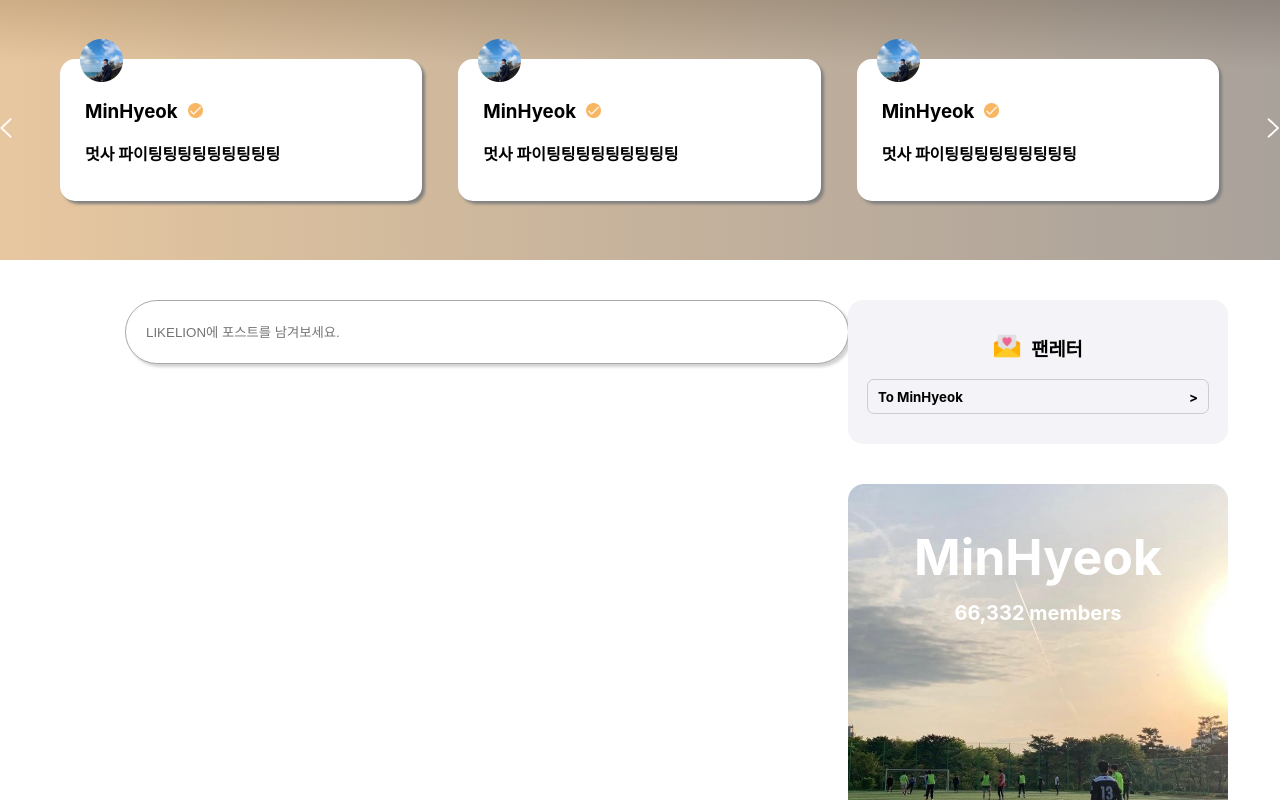
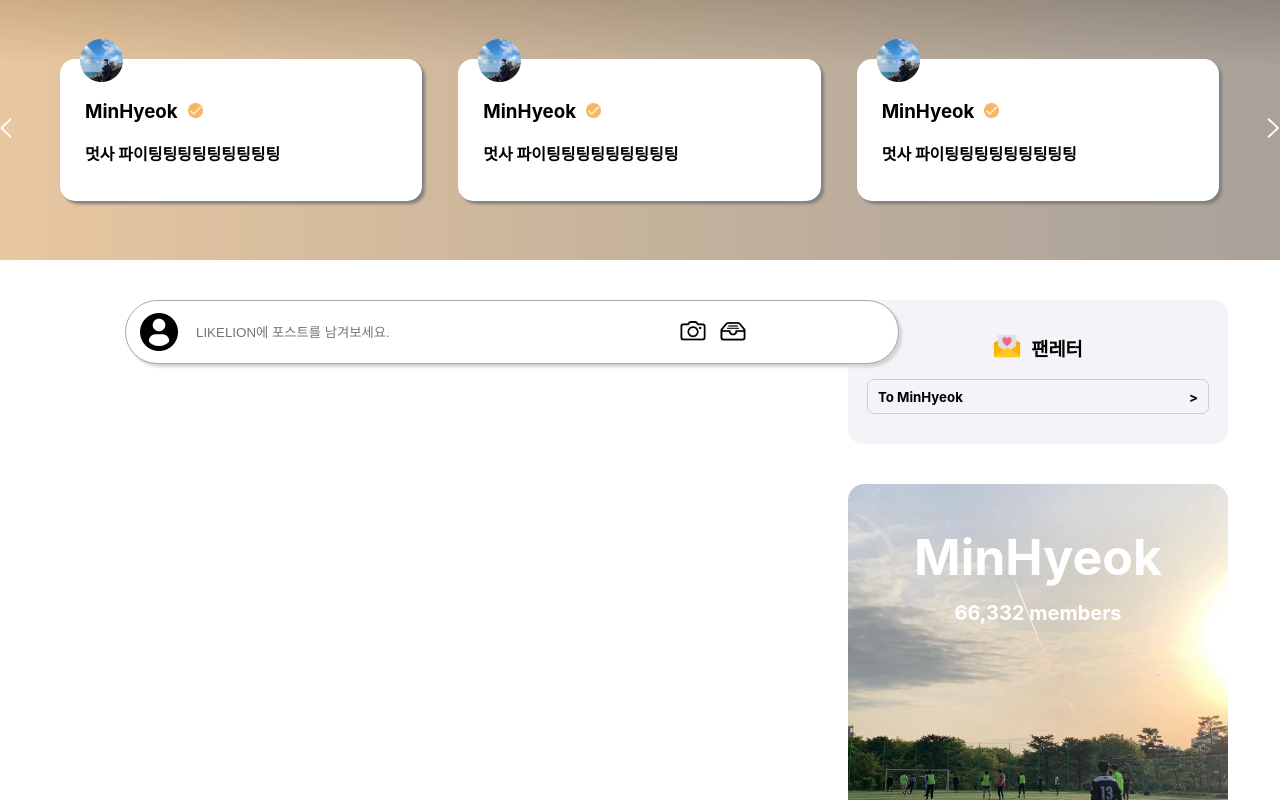
Before and after one commit to LikeLionToy1/toy-project, a React (Create React App) app in the folder artist-community/: page / in a window 1280 px wide. Shown: the top 800 px of the page. Built offline with nearby package versions, Linux system fonts and the light colour scheme; a web font is replaced by a local one.

Commit message:
section2 인풋 완성

```diff
--- a/artist-community/src/pages/Section2.jsx
+++ b/artist-community/src/pages/Section2.jsx
@@ -1,9 +1,24 @@
 import React from "react";
+
+import user_profile from "../assets/user_profile.png";
+import camera from "../assets/input_camera.png";
+import tray from "../assets/input_tray.png";
 
 const Section2 = () => {
   return (
-    <div className="post_input">
+    <div className="inner">
       <input type="text" placeholder="LIKELION에 포스트를 남겨보세요." />
+      <div className="user_profile">
+        <img
+          src={user_profile}
+          width={"38px"}
+          style={{ marginLeft: "130px" }}
+        />
+      </div>
+      <div className="camera_tray">
+        <img src={camera} width={"30px"} />
+        <img src={tray} width={"30px"} style={{ marginLeft: "10px" }} />
+      </div>
     </div>
   );
 };
--- a/artist-community/src/style/Feed.css
+++ b/artist-community/src/style/Feed.css
@@ -24,7 +24,7 @@ input {
 
   box-shadow: 3px 3px 3px rgb(210, 210, 210);
 
-  padding-left: 20px;
+  padding-left: 70px;
   margin-top: 40px;
   margin-left: 125px;
 }
@@ -63,3 +63,19 @@ input:focus {
   margin-top: auto;
   margin-bottom: auto;
 }
+
+.inner {
+  position: relative;
+}
+
+.user_profile {
+  position: absolute;
+  left: 10px;
+  top: 8%;
+}
+
+.camera_tray {
+  position: absolute;
+  right: 20px;
+  top: 8.5%;
+}
--- a/artist-community/src/style/Section2.css
+++ /dev/null
@@ -1,15 +0,0 @@
-.post_input {
-  margin-top: 35px;
-  margin-bottom: 35px;
-}
-
-input {
-  width: 700px;
-  height: 60px;
-  border-radius: 33px;
-  padding-left: 20px;
-}
-
-input:focus {
-  outline: none;
-}
```
